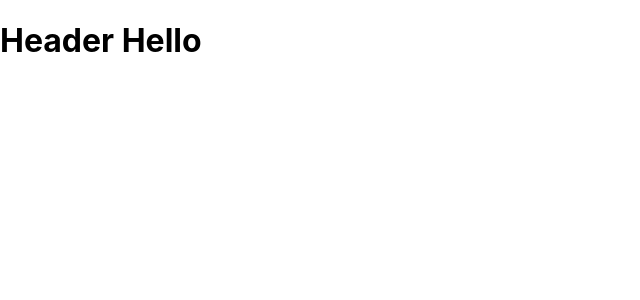
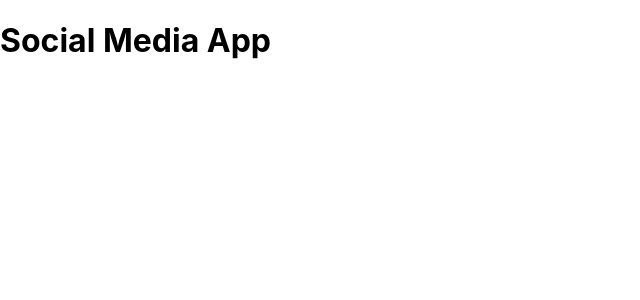
Before and after one commit to SamMathaniha/SocialMediaApp, a React (Create React App) app: page / in a window 1280 px wide. Shown: the top 300 px of the page, without its empty margins (0-640 px from the left). Built offline with nearby package versions, Linux system fonts and the light colour scheme.

Commit message:
Updated Header

```diff
--- a/src/App.js
+++ b/src/App.js
@@ -3,7 +3,7 @@ import Header from "./Components/Header";
 function App() {
   return (
     <div className="App">
-      <Header />
+      <Header title="Social Media App"/>
     </div>
   );
 }
--- a/src/Components/Header.js
+++ b/src/Components/Header.js
@@ -1,8 +1,10 @@
 import React from 'react'
 
-const Header = () => {
+const Header = ({title}) => {
   return (
-    <header><h1>Header Hello</h1> </header>
+    <header>
+        <h1>{title}</h1>
+    </header>
   )
 }
 
```
